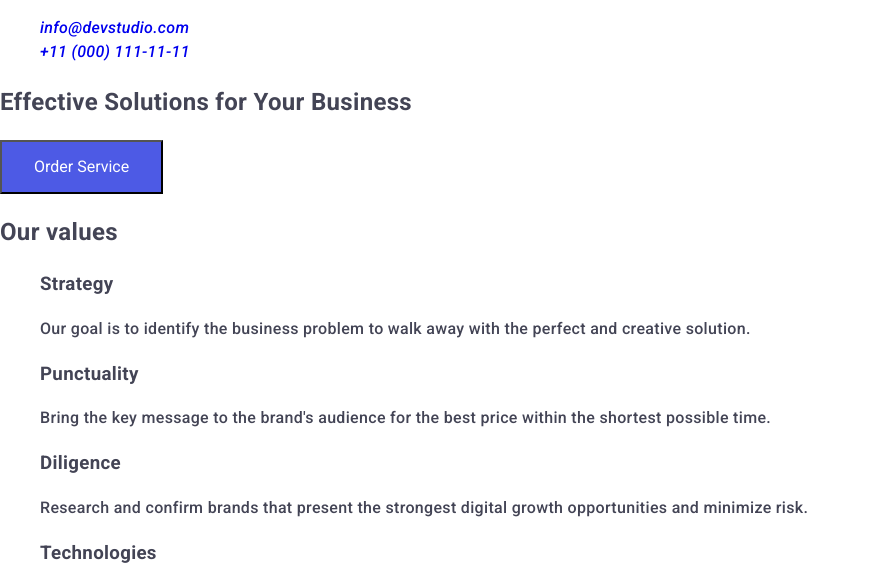
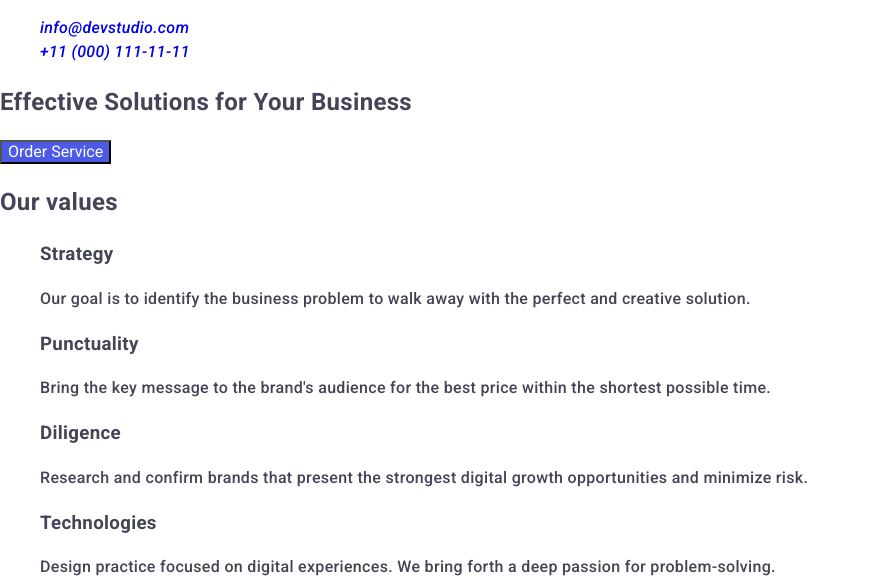
Before and after one commit to DenisBahuta/goit-markup-hw-02, a plain HTML site: page index.html in a window 1280 px wide. Shown: the part 112-694 px from the top of the page, without its empty margins (0-870 px from the left). Drawn offline with nearby package versions, Linux system fonts and the light colour scheme.

Commit message:
delete padding

```diff
--- a/css/styles.css
+++ b/css/styles.css
@@ -39,7 +39,6 @@ span {
   background: var(--IRIS, #4d5ae5);
   cursor: pointer;
   color: #ffffff;
-  padding: 16px 32px;
 }
 
 .button-primary:hover {
```
